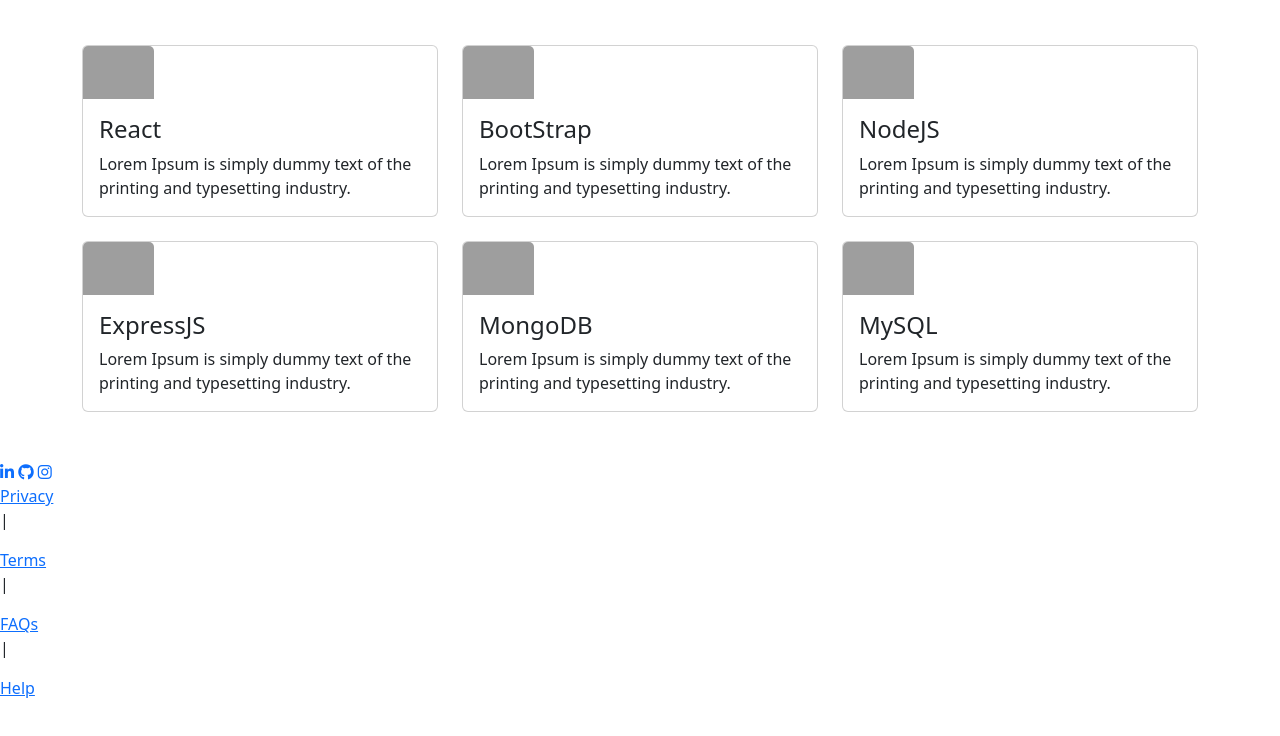
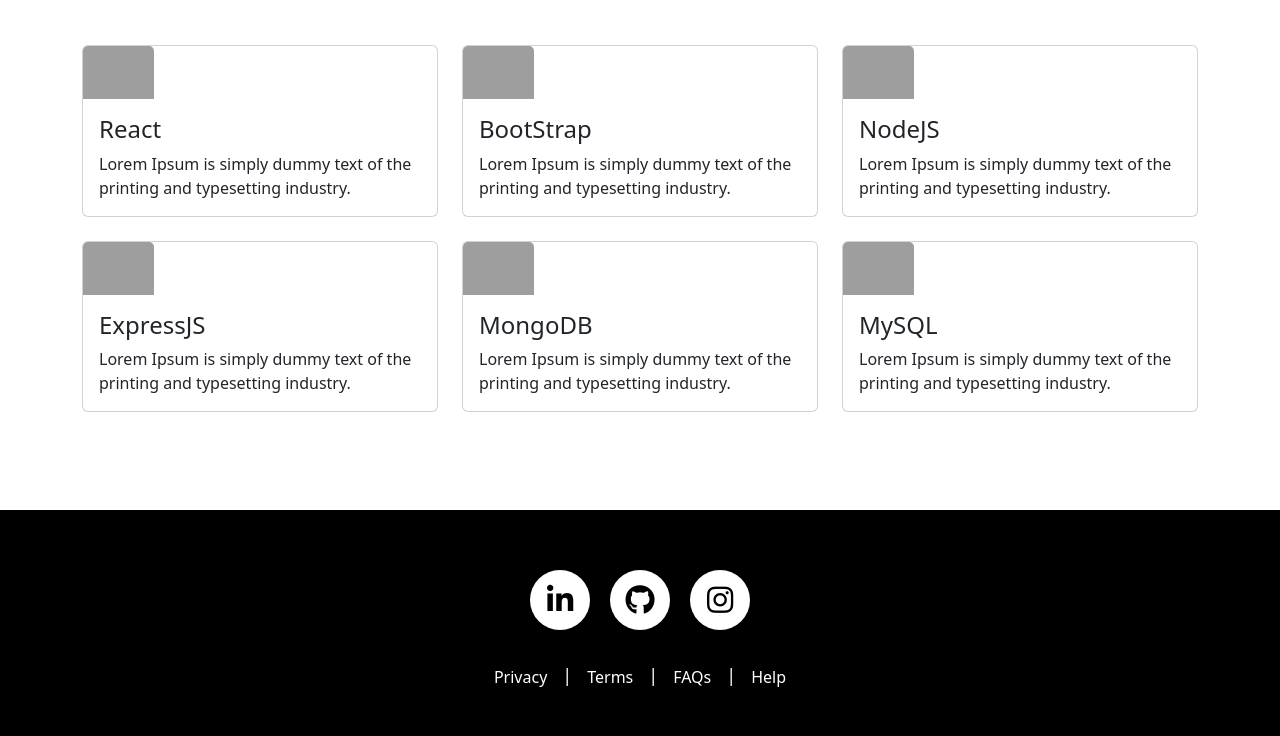
Before and after one commit to Aakriti735/portfolio, a plain HTML site: page portfolio.html in a window 1280 px wide. Shown: the part 1770-2506 px from the top of the page. Before the commit the page ends 2470 px from the top, so only its background shows below. Drawn offline with nearby package versions, Linux system fonts and the light colour scheme; grey boxes are pictures that could not be loaded.

Commit message:
Update style.css

```diff
--- a/style.css
+++ b/style.css
@@ -20,3 +20,58 @@
   transform: translate(-50%, -50%);
   color: black;
 }
+
+.myfooter {
+  margin-top: 50px;
+  background: black;
+  width: 100%;
+  height: 300px;
+  padding: 40px;
+
+}
+
+.items {
+  display: flex;
+  margin: 10px;
+  justify-content: center;
+  align-items: center;
+  border-radius: 50%;
+}
+
+.items a {
+  text-decoration: none;
+}
+
+.items a i {
+  display: flex;
+  margin: 10px;
+  font-size: 30px;
+  height: 60px;
+  width: 60px;
+  background-color: white;
+  border-radius: 50px;
+  text-align: center;
+  align-items: center;
+  justify-content: center;
+  cursor: pointer;
+  color: black;
+}
+
+.terms-cond {
+  display: flex;
+  justify-content: center;
+}
+
+.terms-cond a {
+  font-size: 16px;
+  text-decoration: none;
+  color: white;
+  margin: 15px;
+}
+
+.terms-cond p {
+  font-size: 18px;
+  text-decoration: none;
+  color: white;
+  margin-top: 12px;
+}
```
